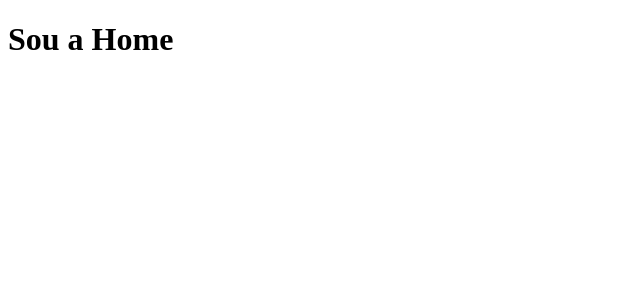
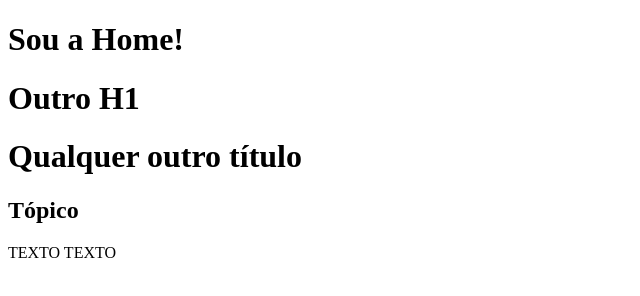
Before and after one commit to BrunoGomes05/front-end-labs, a plain HTML site: page index.html in a window 1280 px wide. Shown: the whole page, without its empty margins (0-640 px from the left). Drawn offline with Linux system fonts and the light colour scheme.

Commit message:
integrando-js

```diff
--- /dev/null
+++ b/Simple HTML/js/main.js
@@ -0,0 +1,2 @@
+let nome = "Bruno"
+alert("Boa noite, " + nome);
--- a/index.html
+++ b/index.html
@@ -1,11 +1,22 @@
 <!DOCTYPE html>
-<html lang="en">
+<html lang="pt-br">
 <head>
     <meta charset="UTF-8">
     <meta name="viewport" content="width=device-width, initial-scale=1.0">
     <title>Home</title>
 </head>
 <body>
-    <h1>Sou a Home</h1>
+    <h1 class="titulo-principal maiusculas">Sou a Home!</h1>
+    <h1 class="titulo-secundario">Outro H1</h1>
+
+    <h1 class="titulo-principal">Qualquer outro título</h1>
+    <div class="bloco-info titulo-secundario">
+        <h2>Tópico</h2>
+        <p>TEXTO TEXTO</p>
+    </div>
+
+    <script src="./Simple HTML/js/main.js">
+    </script>
+
 </body>
 </html>
```
